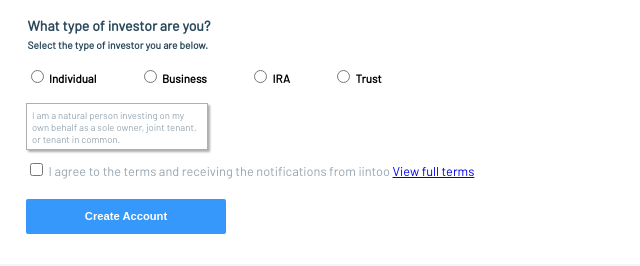
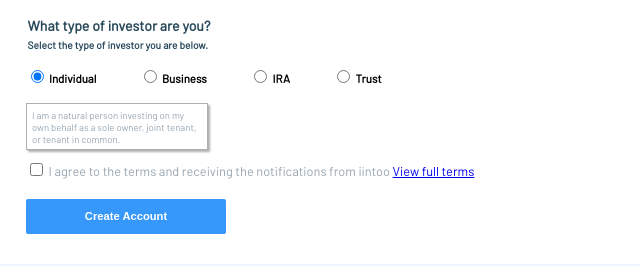
Before and after one commit to yushever/firstrep, a plain HTML site: page index.html in a window 1280 px wide. Shown: the part 266-532 px from the top of the page, 421-1061 px from the left. Drawn offline with Linux system fonts and the light colour scheme.

Commit message:
radio buttons updated

```diff
--- a/index.html
+++ b/index.html
@@ -62,19 +62,19 @@
                         <br>
                     <div class="types">
                     <label class="ch1">
-                        <input type="radio"/>
+                        <input type="radio" name="ch1" checked/>
                         Individual
                     </label>
                     <label class="ch1">
-                        <input type="radio"/>
+                        <input type="radio" name="ch1"/>
                         Business
                     </label>
                     <label class="ch1">
-                        <input type="radio"/>
+                        <input type="radio" name="ch1"/>
                         IRA
                     </label>
                     <label class="ch1">
-                        <input type="radio"/>
+                        <input type="radio" name="ch1"/>
                         Trust
                     </label>
                     </div>
```
